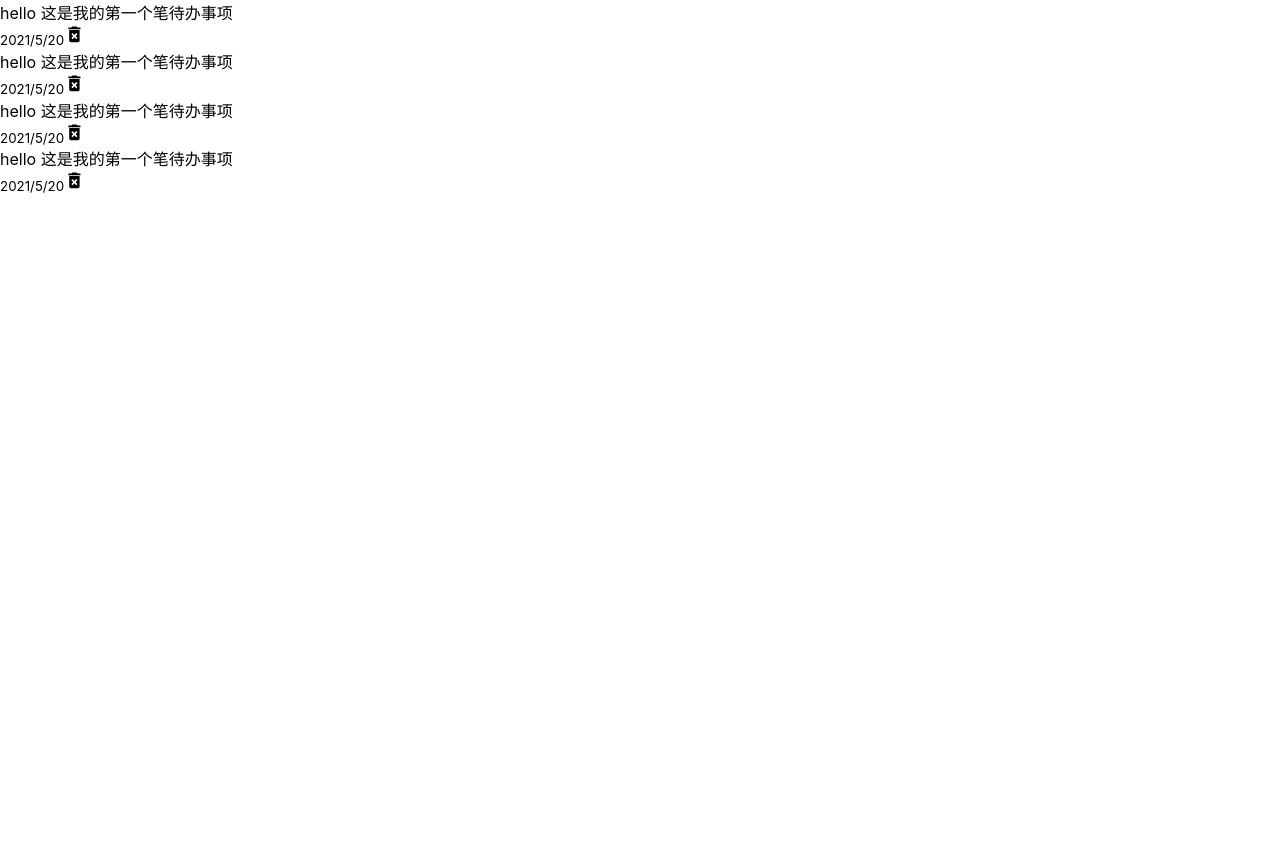
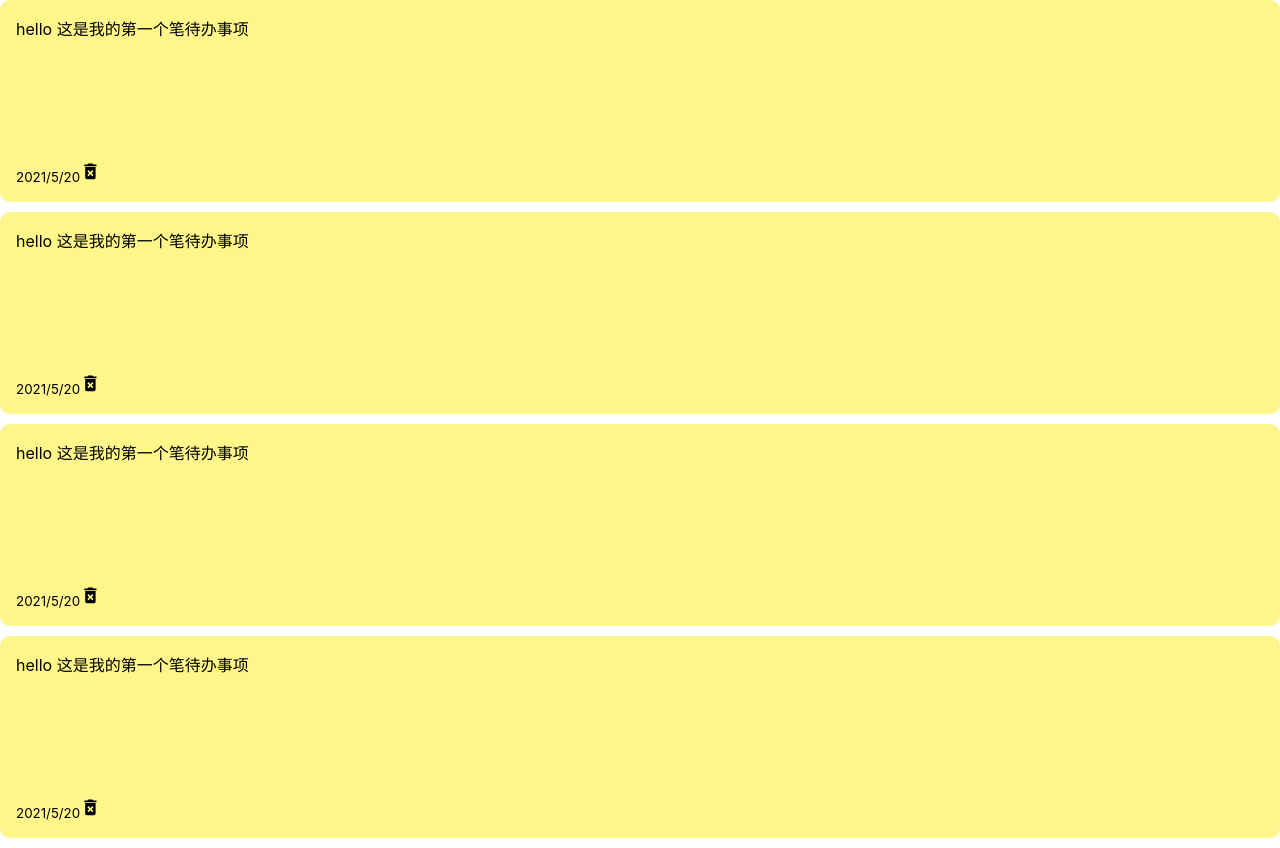
Before and after one commit to jokerclay/todolist, a React (Create React App) app: page / in a window 1280 px wide. Before the commit the page ends 800 px from the top, so only its background shows below. Built offline with nearby package versions, Linux system fonts and the light colour scheme.

Commit message:
add index.css

```diff
--- a/src/index.css
+++ b/src/index.css
@@ -11,3 +11,18 @@
   font-family: source-code-pro, Menlo, Monaco, Consolas, 'Courier New',
     monospace;
 }
+/*
+* note 的样式
+*/
+.note {
+  background-color:#fef68a;
+  margin-bottom: 10px;
+  border-radius: 10px;
+  /*min-height 属性设置元素的最低高度*/
+  min-height:170px;
+  padding: 1rem;
+  display: flex;
+  flex-direction: column;
+  /*元素置于*/
+  justify-content: space-between;
+}
```
